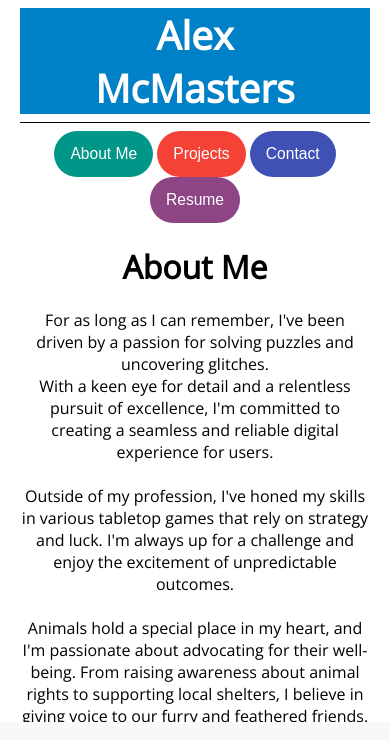
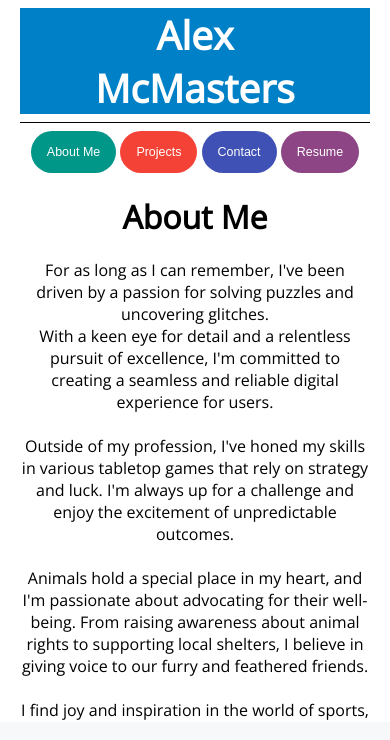
Before and after one commit to a-mcmasters/a-mcmasters.github.io, a plain HTML site: page index.html in a window 390 px wide. Shown: the top 740 px of the page. Drawn offline with nearby package versions, Linux system fonts and the light colour scheme.

Commit message:
Add files via upload

```diff
--- a/src/styles/styles.css
+++ b/src/styles/styles.css
@@ -278,7 +278,7 @@ footer {
     }
 
     .tablinks {
-        font-size: 4vw;
+        font-size: 3.2vw;
     }
 
 }
```
